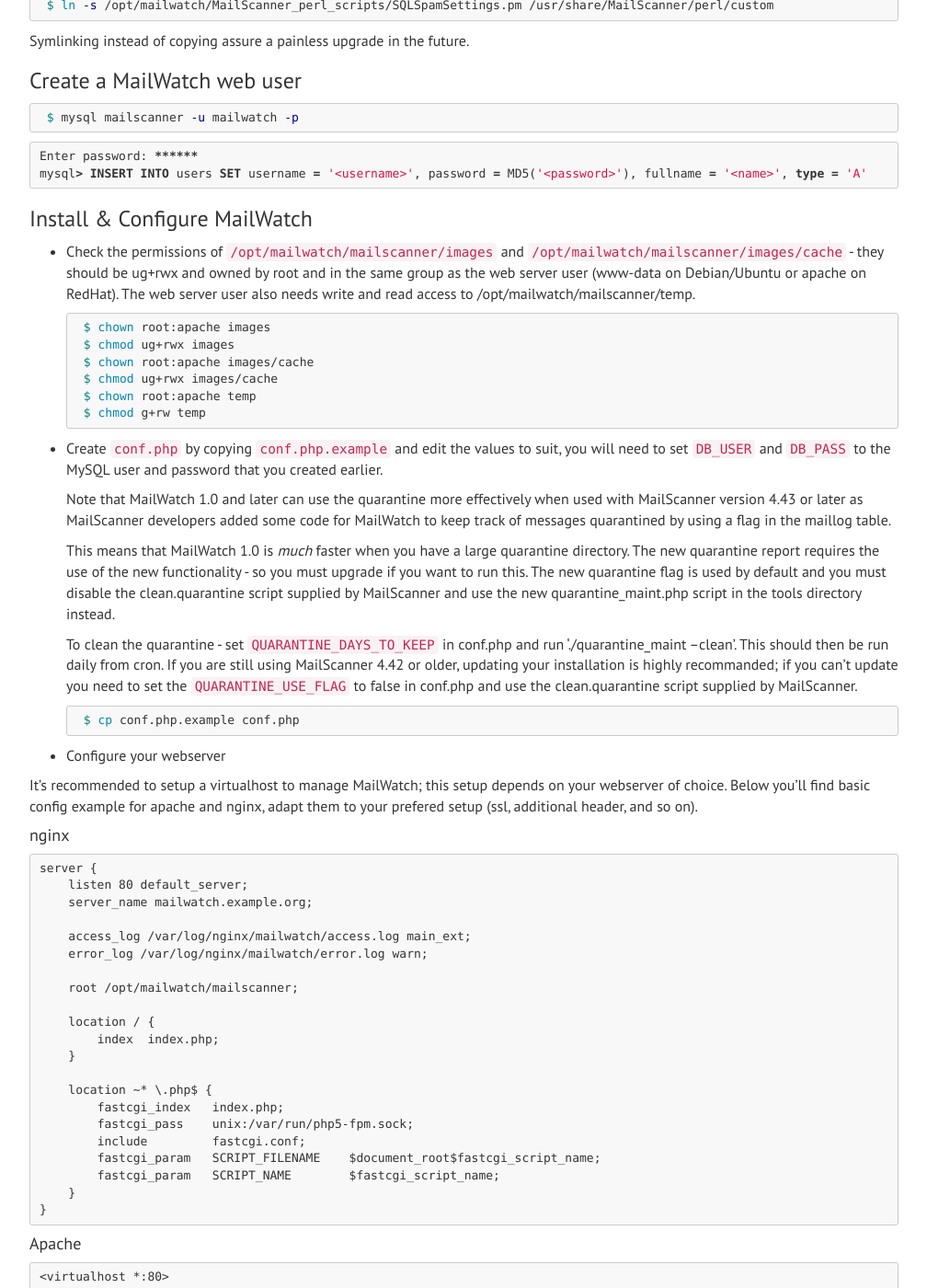
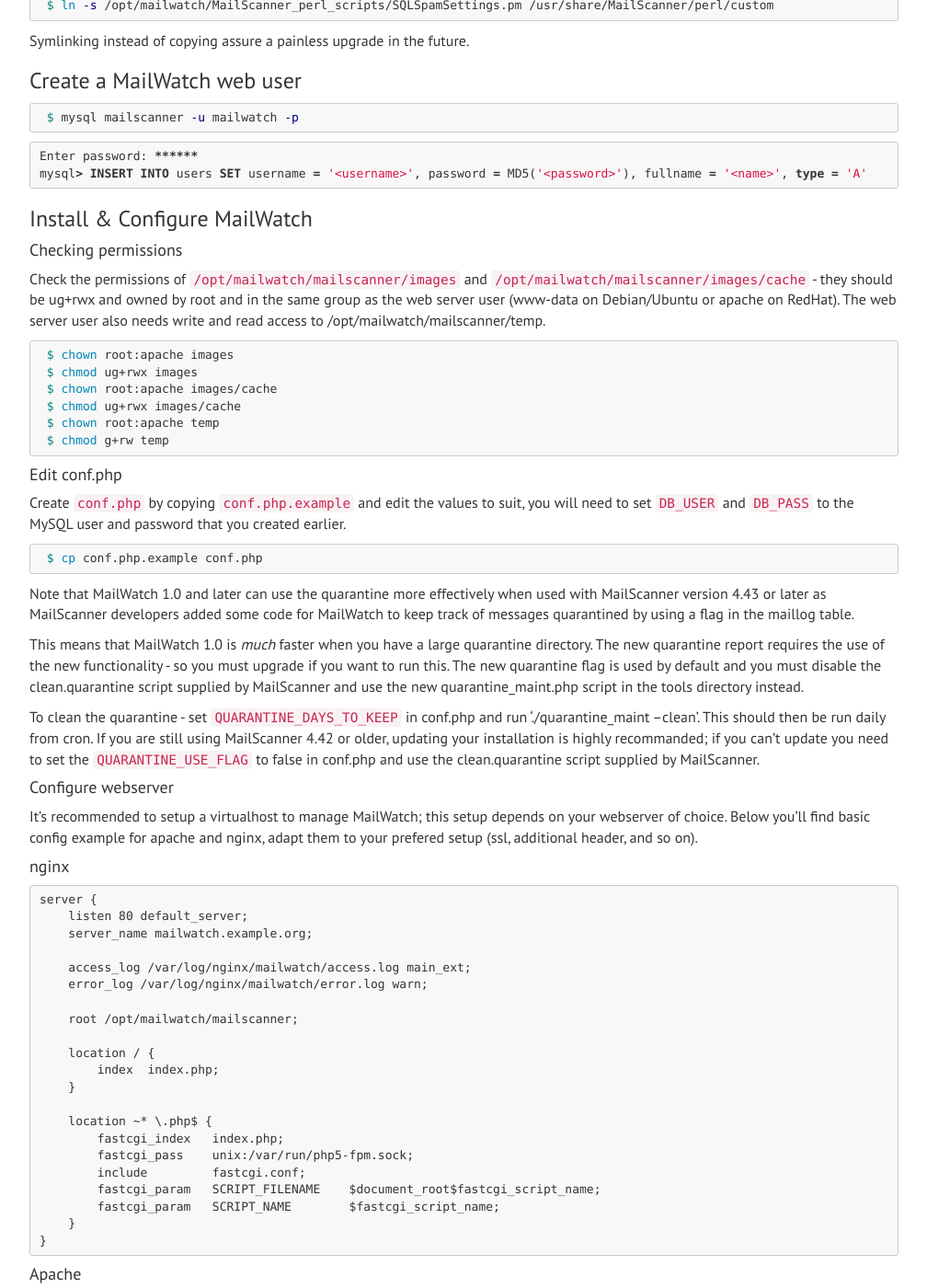
Before and after one commit to mailwatch/mailwatch-docs, a Jekyll site: the page built from _posts/2017-03-23-installing.md, in a window 1280 px wide and 1400 px high, scrolled down 1782 px. Shown: the whole window at 92% size, without its empty margins (233-1241 px from the left). Built offline with Jekyll 4.4.1, drawn with Linux system fonts in a browser that asks for light colours; nearby versions of some CDN libraries.

Commit message:
Organize better Install & Configure MailWatch section

````diff
--- a/_posts/2017-03-23-installing.md
+++ b/_posts/2017-03-23-installing.md
@@ -92,6 +92,7 @@ MailScanner CustomFunctions path depends on MailScanner version:
   * MailScanner V4.86.1 or V5: `/usr/share/MailScanner/perl/custom`
 
 Symlink the others .pm files in the same MailScanner CustomFunctions directory:
+
 ```shell
  $ ln -s /opt/mailwatch/MailScanner_perl_scripts/MailWatch.pm /usr/share/MailScanner/perl/custom
  $ ln -s /opt/mailwatch/MailScanner_perl_scripts/SQLBlackWhiteList.pm /usr/share/MailScanner/perl/custom
@@ -111,7 +112,9 @@ mysql> INSERT INTO users SET username = '<username>', password = MD5('<password>
 
 ### Install & Configure MailWatch
 
-* Check the permissions of `/opt/mailwatch/mailscanner/images` and `/opt/mailwatch/mailscanner/images/cache` - they should be ug+rwx and owned by root and in the same group as the web server user (www-data on Debian/Ubuntu or apache on RedHat). The web server user also needs write and read access to /opt/mailwatch/mailscanner/temp.
+#### Checking permissions
+
+Check the permissions of `/opt/mailwatch/mailscanner/images` and `/opt/mailwatch/mailscanner/images/cache` - they should be ug+rwx and owned by root and in the same group as the web server user (www-data on Debian/Ubuntu or apache on RedHat). The web server user also needs write and read access to /opt/mailwatch/mailscanner/temp.
 
 ```shell
  $ chown root:apache images
@@ -122,21 +125,23 @@ mysql> INSERT INTO users SET username = '<username>', password = MD5('<password>
  $ chmod g+rw temp
 ```
 
-* Create `conf.php` by copying `conf.php.example` and edit the values to suit, you will need to set `DB_USER` and `DB_PASS` to the MySQL user and password that you created earlier.
-
-    Note that MailWatch 1.0 and later can use the quarantine more effectively when used with MailScanner version 4.43 or later as MailScanner developers added some code for MailWatch to keep track of messages quarantined by using a flag in the maillog table.
-
-    This means that MailWatch 1.0 is *much* faster when you have a large quarantine directory.  The new quarantine report requires the use of the new functionality - so you must upgrade if you want to run this.
-    The new quarantine flag is used by default and you must disable the clean.quarantine script supplied by MailScanner and use the new quarantine_maint.php script in the tools directory instead.
-
-    To clean the quarantine - set `QUARANTINE_DAYS_TO_KEEP` in conf.php and run './quarantine_maint --clean'.  This should then be run daily from cron.
-    If you are still using MailScanner 4.42 or older, updating your installation is highly recommanded; if you can't update you need to set the `QUARANTINE_USE_FLAG` to false in conf.php and use the clean.quarantine script supplied by MailScanner.
+#### Edit conf.php
+Create `conf.php` by copying `conf.php.example` and edit the values to suit, you will need to set `DB_USER` and `DB_PASS` to the MySQL user and password that you created earlier.
 
 ```shell
  $ cp conf.php.example conf.php
 ```
 
-* Configure your webserver
+Note that MailWatch 1.0 and later can use the quarantine more effectively when used with MailScanner version 4.43 or later as MailScanner developers added some code for MailWatch to keep track of messages quarantined by using a flag in the maillog table.
+
+This means that MailWatch 1.0 is *much* faster when you have a large quarantine directory.  The new quarantine report requires the use of the new functionality - so you must upgrade if you want to run this.
+The new quarantine flag is used by default and you must disable the clean.quarantine script supplied by MailScanner and use the new quarantine_maint.php script in the tools directory instead.
+
+To clean the quarantine - set `QUARANTINE_DAYS_TO_KEEP` in conf.php and run './quarantine_maint --clean'.  This should then be run daily from cron.
+If you are still using MailScanner 4.42 or older, updating your installation is highly recommanded; if you can't update you need to set the `QUARANTINE_USE_FLAG` to false in conf.php and use the clean.quarantine script supplied by MailScanner.
+
+
+#### Configure webserver
 
 It's recommended to setup a virtualhost to manage MailWatch; this setup depends on your webserver of choice.
 Below you'll find basic config example for apache and nginx, adapt them to your prefered setup (ssl, additional header, and so on).
````
